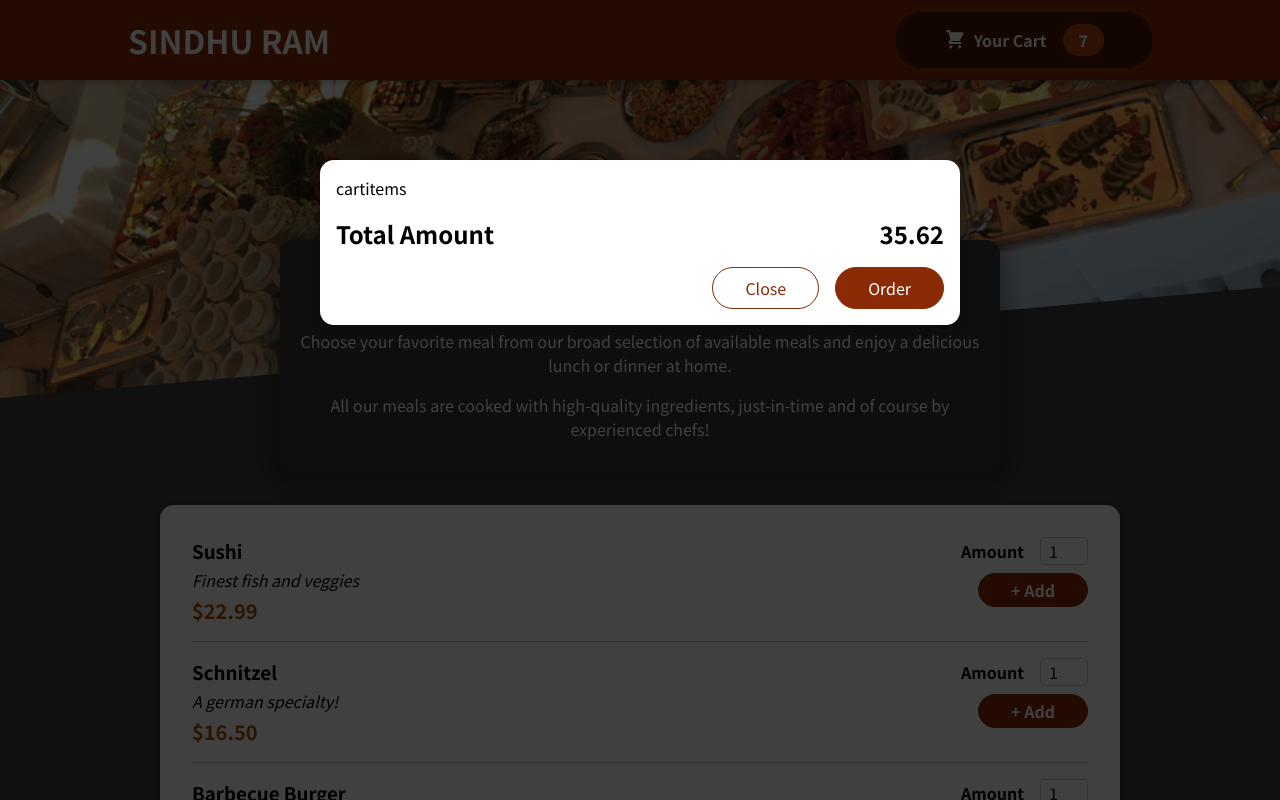
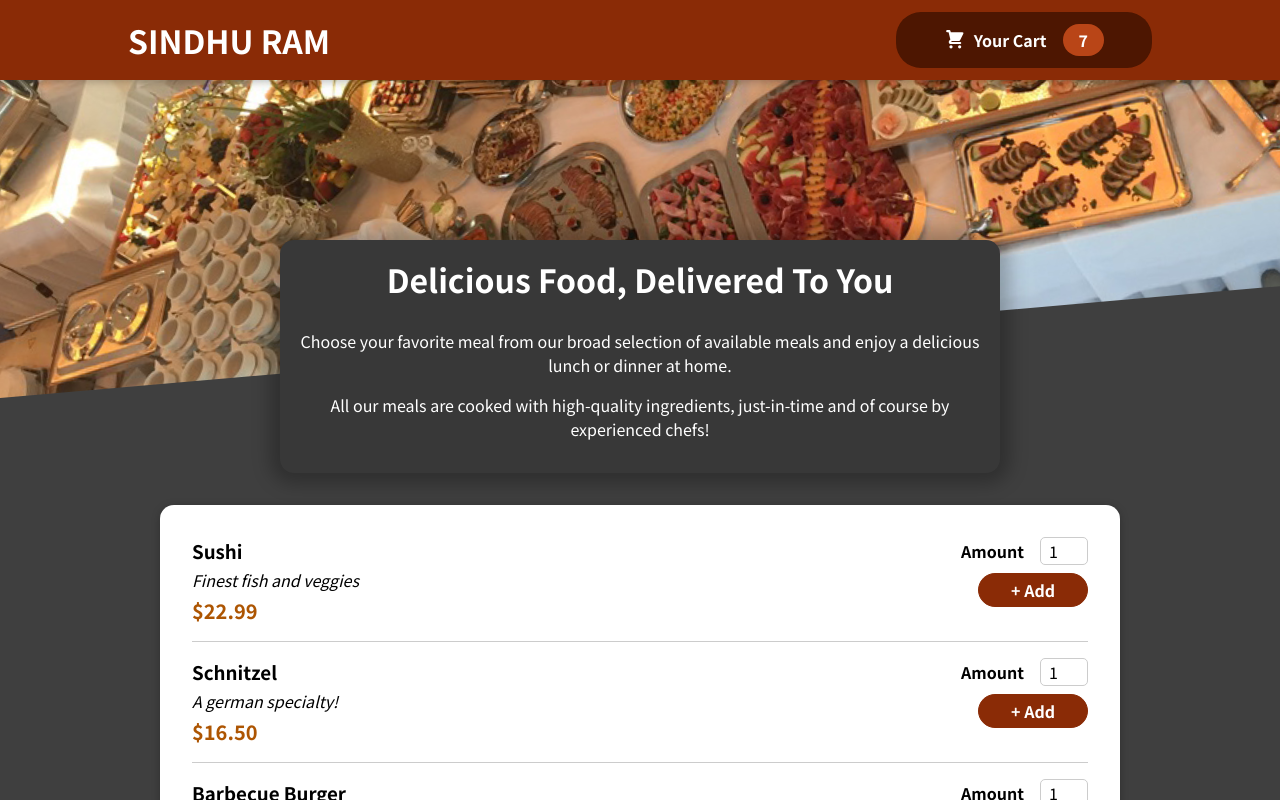
Before and after one commit to ram5353/food-order-react, a React (Create React App) app: page / in a window 1280 px wide. Shown: the top 800 px of the page. Built offline with nearby package versions, Linux system fonts and the light colour scheme.

Commit message:
managing cart and modal state

```diff
--- a/src/App.js
+++ b/src/App.js
@@ -1,13 +1,24 @@
-import React from "react";
+import React, { useState } from "react";
 import Cart from "./components/Cart/Cart";
 import Header from "./components/Layout/Header";
 import Meals from "./components/Meals/Meals";
 
 function App() {
+
+  const [cartIsShown, setCartIsShown] = useState(false)
+
+  const showCartHandler = () => {
+    setCartIsShown(true)
+  }
+
+  const hideCartHandler = () => {
+    setCartIsShown(false)
+  }
+
   return (
     <React.Fragment>
-      <Cart />
-      <Header />
+      {cartIsShown && <Cart onClose={hideCartHandler} />}
+      <Header showCart={showCartHandler} />
       <main>
         <Meals />
       </main>
--- a/src/components/Cart/Cart.js
+++ b/src/components/Cart/Cart.js
@@ -1,18 +1,20 @@
 import Modal from "../UI/Modal"
 import classes from "./Cart.module.css"
 
-const Cart = () => {
+const Cart = (props) => {
     const cartItems = <ul className={classes['cart-items']}>{[{id: 'c1', name: 'Sushi', amount: 2, price: 7.77}].map(
         item => <li>{item.name}</li>)}</ul>
     return (
-        <Modal>
+        <Modal onClose={props.onClose}>
             cartitems
             <div className={classes.total}>
                 <span>Total Amount</span>
                 <span>35.62</span>
             </div>
             <div className={classes.actions}>
-                <button className={classes['button--alt']}>Close</button>
+                <button className={classes['button--alt']} onClick={props.onClose}>
+                    Close
+                </button>
                 <button className={classes.button}>Order</button>
             </div>
         </Modal>
--- a/src/components/Layout/Header.js
+++ b/src/components/Layout/Header.js
@@ -2,11 +2,11 @@
 import mealsImage from "../../assets/meals.jpg"
 import classes from "./Header.module.css"
 import HeaderCartButton from "./HeaderCartButton";
-const Header = () => {
+const Header = (props) => {
     return <React.Fragment>
         <header className={classes.header}>
             <h1>SINDHU RAM</h1>
-            <HeaderCartButton />
+            <HeaderCartButton onClick={props.showCart}  />
         </header>
         <div className={classes['main-image']}>
             <img src={mealsImage} alt="A table full of delicious food"/>
--- a/src/components/Layout/HeaderCartButton.js
+++ b/src/components/Layout/HeaderCartButton.js
@@ -1,9 +1,9 @@
 import CartIcon from "../Cart/CartIcon"
 import classes from "./HeaderCartButton.module.css"
 
-const HeaderCartButton = () => {
+const HeaderCartButton = (props) => {
     return (
-        <button className={classes.button}>
+        <button className={classes.button} onClick={props.onClick}>
             <span className={classes.icon}>
                 <CartIcon />
             </span>
--- a/src/components/UI/Modal.js
+++ b/src/components/UI/Modal.js
@@ -4,7 +4,7 @@
 
 const Backdrop = props => {
     return (
-        <div className={classes.backdrop}></div>
+        <div className={classes.backdrop} onClick={props.onClose}></div>
     )
 }
 
@@ -21,7 +21,7 @@
     const portalElements = document.getElementById('overlays')
     return (
         <React.Fragment>
-            {ReactDOM.createPortal(<Backdrop />, portalElements)}
+            {ReactDOM.createPortal(<Backdrop onClose={props.onClose}/>, portalElements)}
             {ReactDOM.createPortal(<ModalOverlay> {props.children} </ModalOverlay>, portalElements)}
         </React.Fragment>
     )
```
Also changed, not shown: 1 other file (tests, documents, lock files or other folders).
